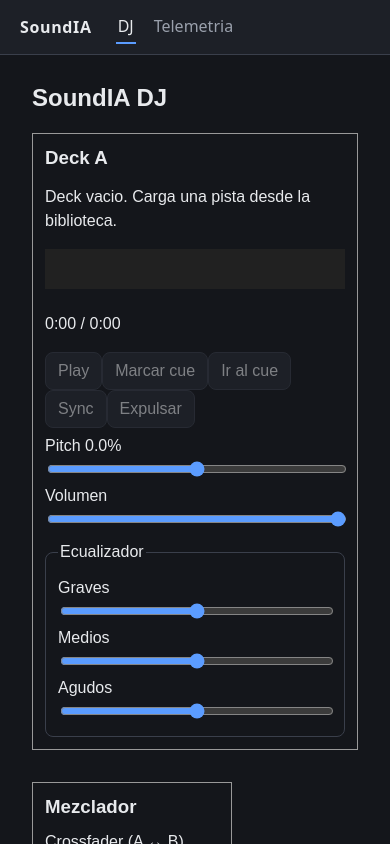
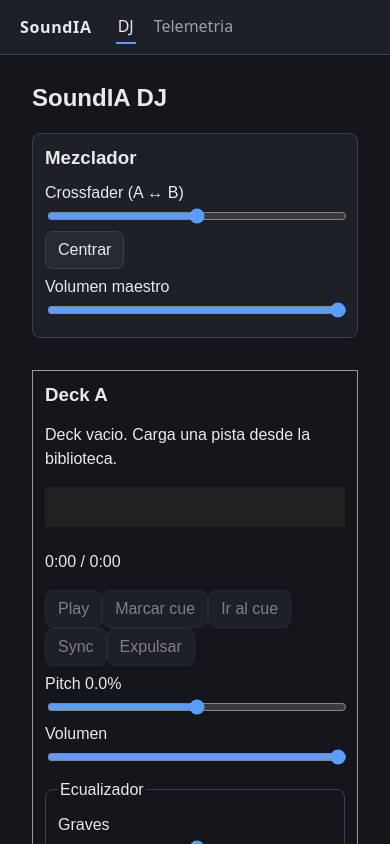
Before and after one commit to PatrickUseche/SoundIA-Web-DJ, an Angular app: page /dj in a window 390 px wide. Shown: the top 844 px of the page. Built offline with nearby package versions, Linux system fonts and the light colour scheme; no server answers.

Commit message:
style(dj): organizar los decks y el mezclador en una rejilla que se apila en pantallas estrechas [5.1]

```diff
--- /dev/null
+++ b/src/app/features/dj-console/dj-console.css
@@ -0,0 +1,30 @@
+/* Dos decks con el mezclador en medio; en pantallas estrechas se apilan. */
+.consola {
+  display: grid;
+  grid-template-columns: minmax(0, 1fr) 220px minmax(0, 1fr);
+  gap: 16px;
+  align-items: start;
+}
+
+.mezclador {
+  position: sticky;
+  top: 8px;
+}
+
+@media (max-width: 1000px) {
+  .consola {
+    grid-template-columns: minmax(0, 1fr) minmax(0, 1fr);
+  }
+
+  .mezclador {
+    grid-column: 1 / -1;
+    grid-row: 1;
+    position: static;
+  }
+}
+
+@media (max-width: 640px) {
+  .consola {
+    grid-template-columns: minmax(0, 1fr);
+  }
+}
--- a/src/app/features/dj-console/dj-console.html
+++ b/src/app/features/dj-console/dj-console.html
@@ -1,10 +1,10 @@
 @if (mixer.supported) {
-    <div class="consola" style="display: flex; gap: 16px; flex-wrap: wrap; align-items: flex-start;">
-        <div style="flex: 1 1 320px;">
+    <div class="consola">
+        <div class="lado">
             <app-deck deckId="A" />
         </div>
 
-        <section aria-label="Mezclador" style="flex: 0 0 200px; padding: 12px; border: 1px solid #999; margin: 8px 0;">
+        <section aria-label="Mezclador" class="panel mezclador">
             <h3>Mezclador</h3>
             <label>
                 Crossfader (A &#8596; B)
@@ -20,12 +20,12 @@
             </label>
         </section>
 
-        <div style="flex: 1 1 320px;">
+        <div class="lado">
             <app-deck deckId="B" />
         </div>
     </div>
 } @else {
-    <p role="alert" style="color: #c62828;">
+    <p role="alert" class="alerta">
         Este navegador no soporta Web Audio, asi que no se pueden reproducir pistas. Usa Chrome, Edge o Firefox.
     </p>
 }
--- a/src/app/features/dj-console/dj-console.ts
+++ b/src/app/features/dj-console/dj-console.ts
@@ -7,6 +7,7 @@ import { DeckComponent } from '../deck/deck';
   selector: 'app-dj-console',
   imports: [DeckComponent],
   templateUrl: './dj-console.html',
+  styleUrl: './dj-console.css',
 })
 export class DjConsoleComponent {
   protected readonly mixer = inject(MixerService);
```
